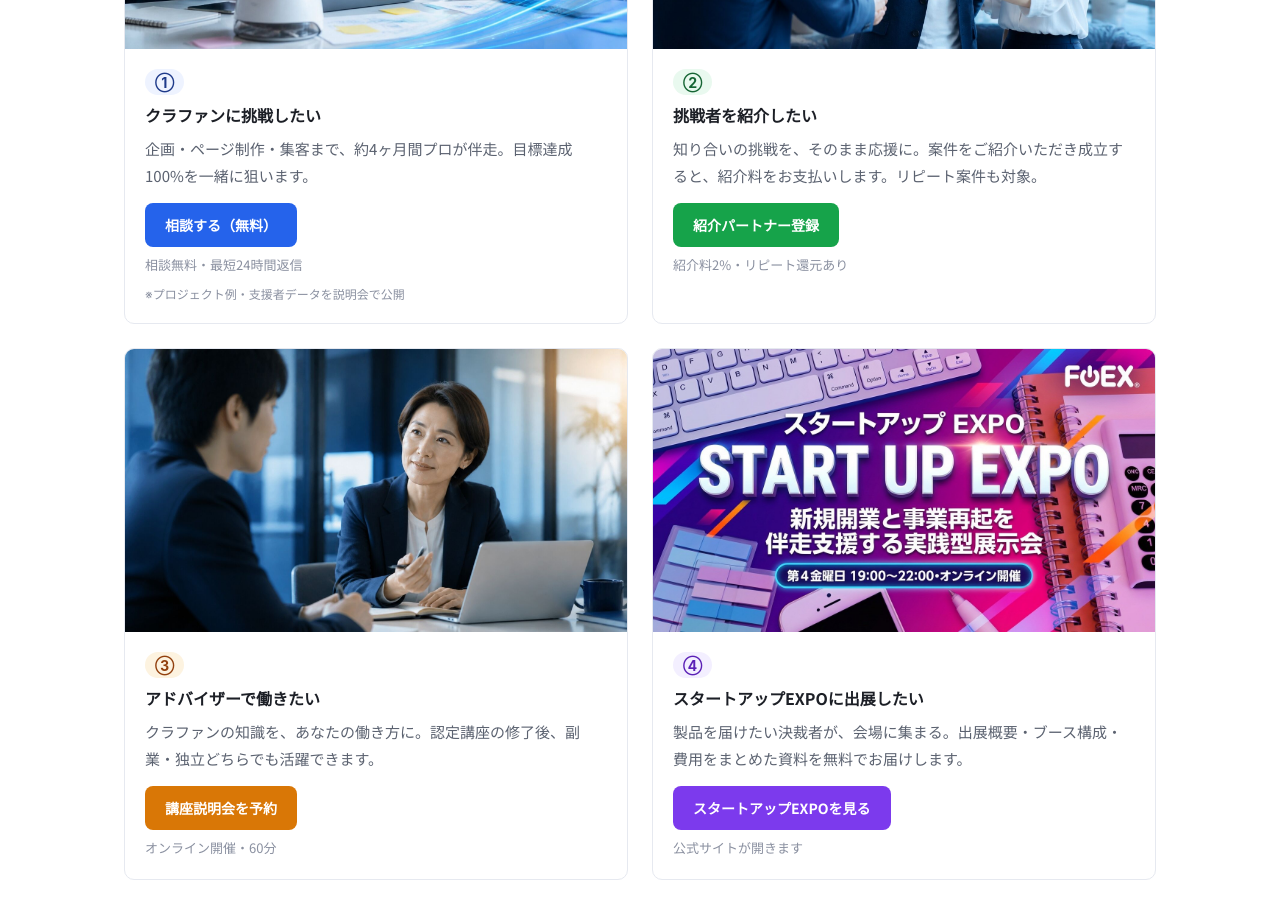
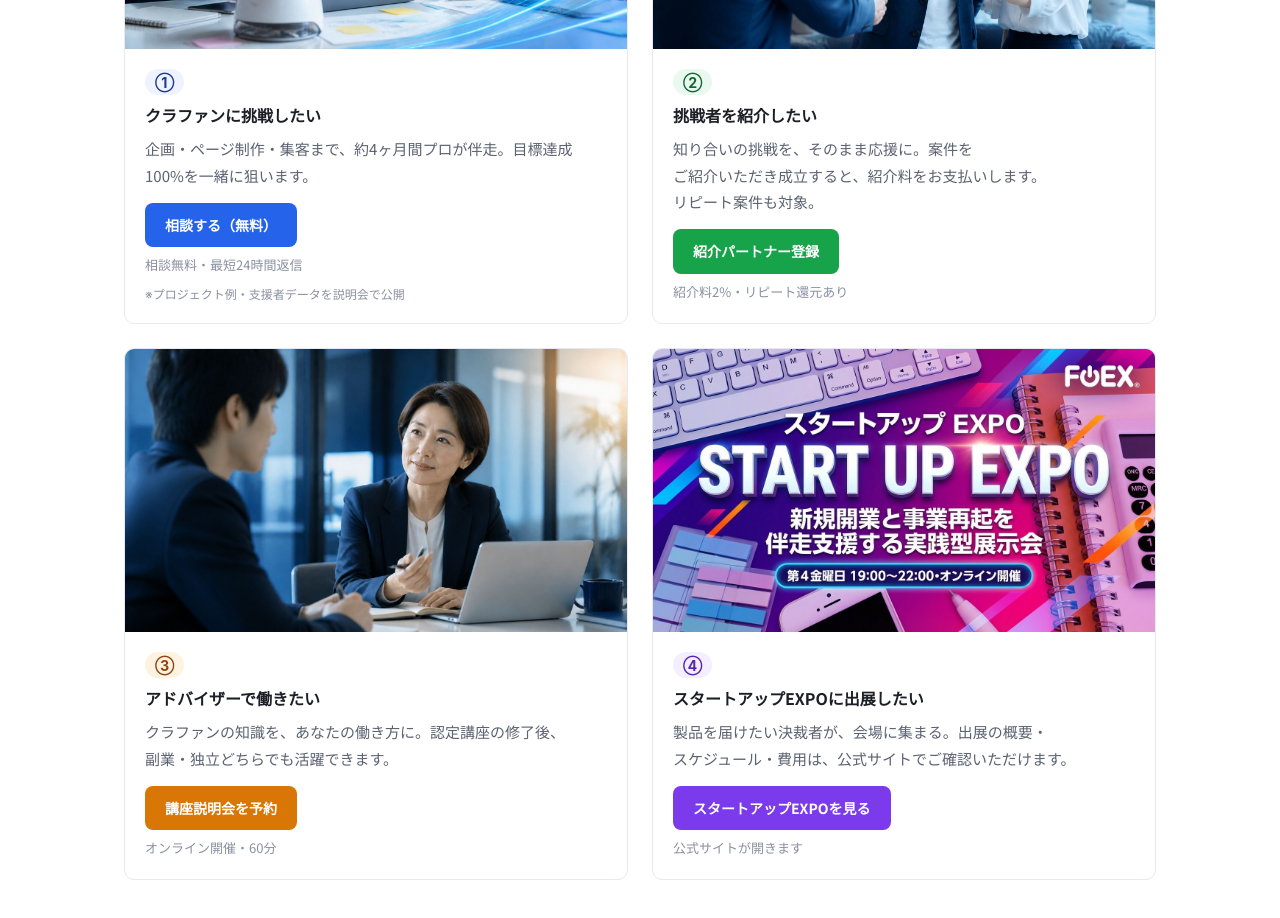
Before and after one commit to adr35760/kamo-funding-app, a Next.js app: page / in a window 1280 px wide. Shown: the part 1820-2738 px from the top of the page. Built offline with nearby package versions, Linux system fonts and the light colour scheme; no server answers.

Commit message:
content(top): ④の本文を外部サイト向けに修正＋カード本文の折り返し改善（t iku指示 2026-11-08）

```diff
--- a/src/lib/top-lp-content.ts
+++ b/src/lib/top-lp-content.ts
@@ -163,7 +163,8 @@ export const LP_CARDS: LpCard[] = [
     image: '/lp/card4-expo.jpg',
     heading: 'スタートアップEXPOに出展したい',
     body:
-      '製品を届けたい決裁者が、会場に集まる。出展概要・ブース構成・費用をまとめた資料を無料でお届けします。',
+      // 2026-11-08 t iku指示: 外部サイトへ直接送るため、資料送付を約束する文言を外す
+      '製品を届けたい決裁者が、会場に集まる。出展の概要・スケジュール・費用は、公式サイトでご確認いただけます。',
     cta: 'スタートアップEXPOを見る',
     // 2026-11-08 t iku指示: ④は公式サイト（FOEX STARTUP）へ直接送る。
     note: '公式サイトが開きます',
--- a/src/styles/top-lp.css
+++ b/src/styles/top-lp.css
@@ -401,6 +401,9 @@
   font-size: 15px;
   line-height: 1.75;
   color: var(--text-sub);
+  /* 2026-11-08: 「スケジュール」等が語中で割れないように文節単位で折り返す */
+  word-break: auto-phrase;
+  line-break: strict;
 }
 .tlp-card-cta {
   display: inline-flex;
```
